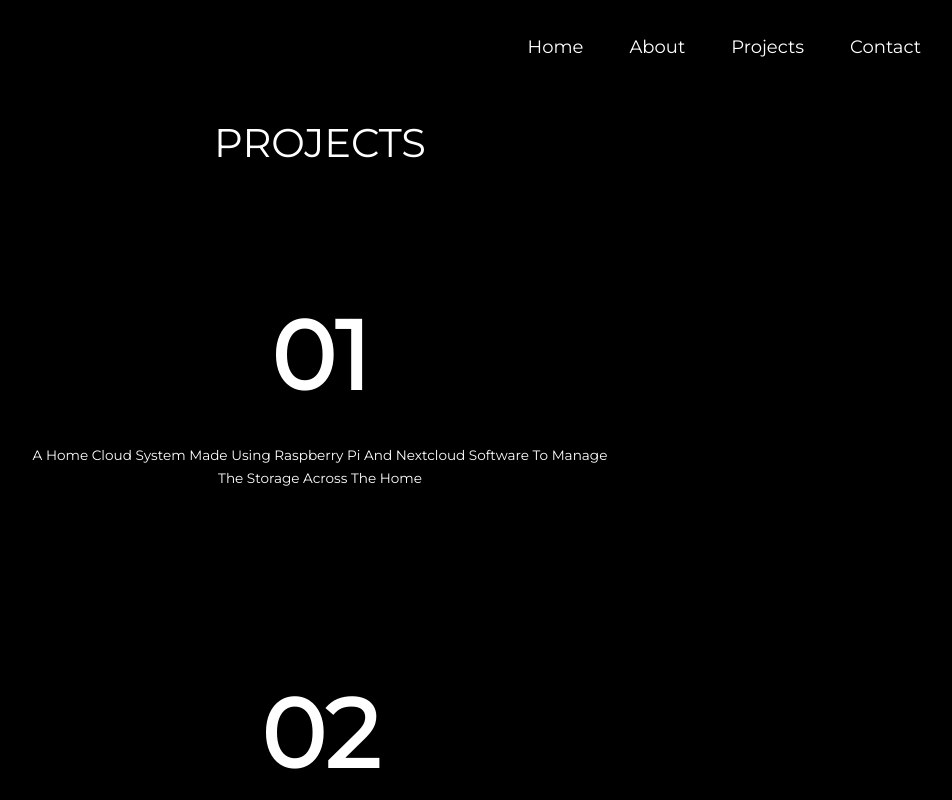
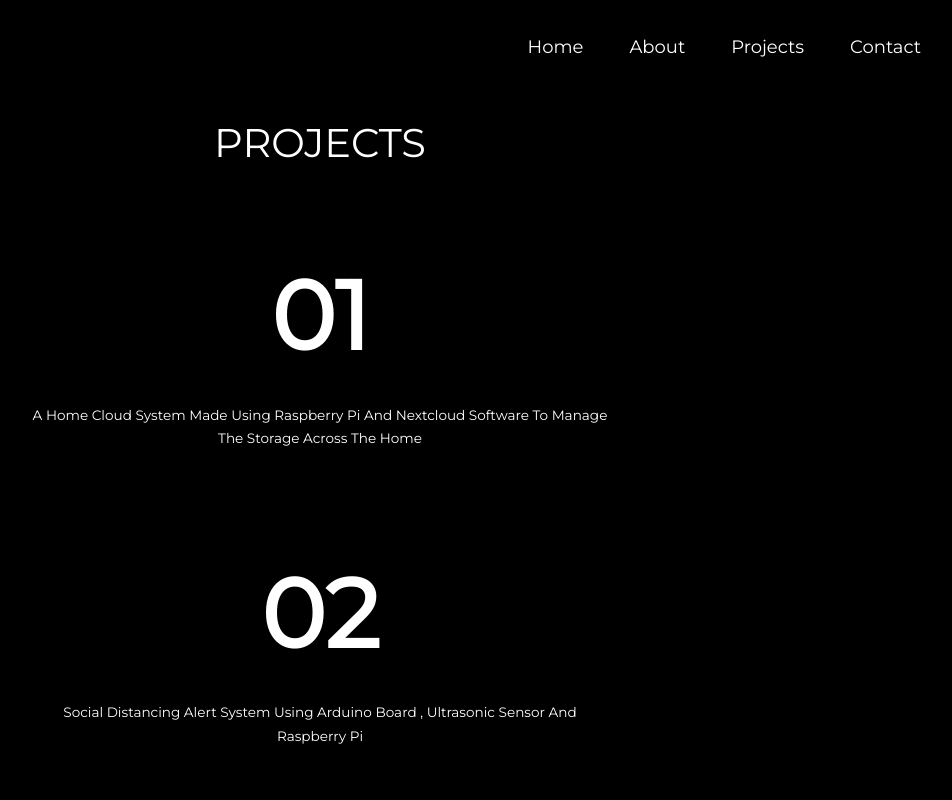
Before and after one commit to Pinto565/portfolio-react, a React (Create React App) app: page /projects in a window 1280 px wide. Shown: the top 800 px of the page, without its empty margins (320-1272 px from the left). Built offline with nearby package versions, Linux system fonts and the light colour scheme.

Commit message:
Update App.css

```diff
--- a/src/App.css
+++ b/src/App.css
@@ -90,11 +90,11 @@ body {
   align-items: center;
   flex-wrap: wrap;
   justify-content: center;
-  margin-top: 1.5rem;
+  margin-top: 20px;
 }
 
 .project-content {
-  margin: 3.5rem 0rem;
+  margin: 1rem;
   padding: 1rem;
   text-align: center;
   width: 40rem;
@@ -177,7 +177,7 @@ body {
   margin: 2.85rem 0rem;
   padding: 1rem;
   text-align: center;
-  width: 35rem;
+  width: 30rem;
 }
 
 .contact-content i {
```
